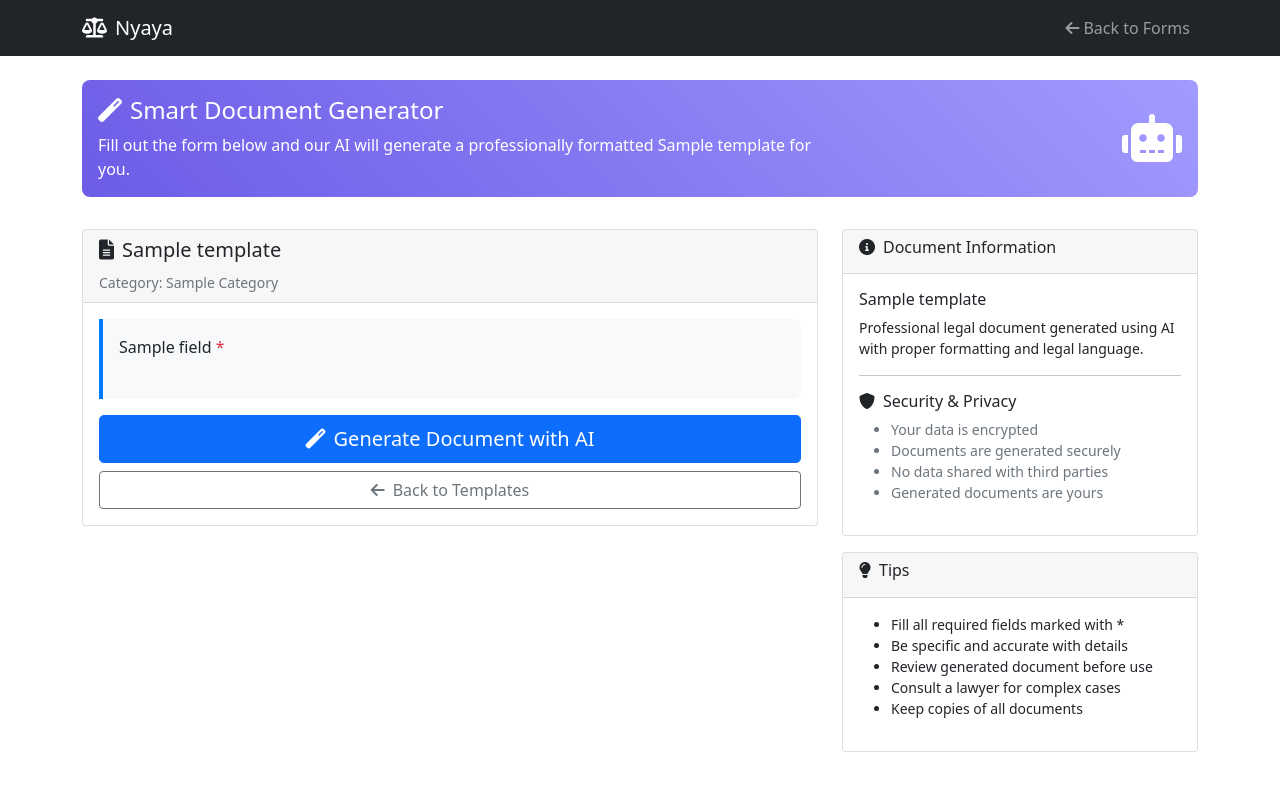
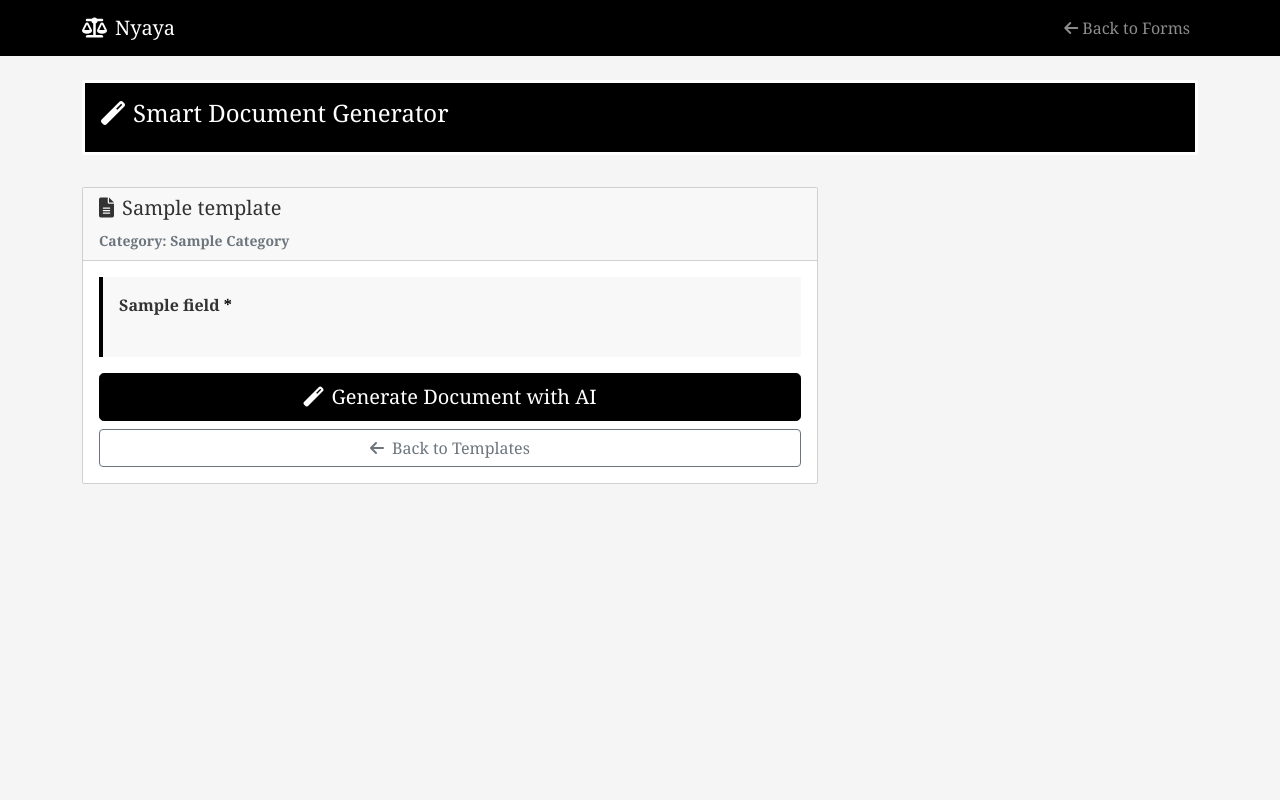
Before and after one commit to AmulyaSKumar/gothila, a Flask app: template templates/forms/generate_form.html in a window 1280 px wide. Run offline with Flask 3, Linux system fonts and the light colour scheme; the template is opened without the code that fills it: most values are stand-ins (such as "Sample title", 1, 10 or a date in 2020).

Commit message:
Update generate_form.html

```diff
--- a/templates/forms/generate_form.html
+++ b/templates/forms/generate_form.html
@@ -7,28 +7,84 @@
     <link href="https://cdn.jsdelivr.net/npm/bootstrap@5.1.3/dist/css/bootstrap.min.css" rel="stylesheet">
     <link href="https://cdnjs.cloudflare.com/ajax/libs/font-awesome/6.0.0/css/all.min.css" rel="stylesheet">
     <style>
+        body {
+            font-family: 'Georgia', serif;
+            background: #f5f5f5;
+        }
         .form-step {
-            border-left: 4px solid #007bff;
-            background: #f8f9fa;
+            border-left: 4px solid #000000;
+            background: #f8f8f8;
             padding: 1rem;
             margin-bottom: 1rem;
-            border-radius: 0 8px 8px 0;
+            border-radius: 0 2px 2px 0;
         }
         .required-field::after {
             content: " *";
-            color: #dc3545;
+            color: #000000;
         }
         .ai-info {
-            background: linear-gradient(45deg, #6c5ce7, #a29bfe);
+            background: #000000;
             color: white;
             padding: 1rem;
-            border-radius: 8px;
+            border-radius: 2px;
             margin-bottom: 2rem;
+            border: 3px solid #ffffff;
         }
         .field-help {
             font-size: 0.85rem;
-            color: #6c757d;
+            color: #666666;
             margin-top: 0.25rem;
+            font-family: 'Georgia', serif;
+        }
+        .navbar-dark {
+            background: #000000 !important;
+            font-family: 'Georgia', serif;
+        }
+        .btn-primary {
+            background: #000000;
+            border-color: #000000;
+            font-family: 'Georgia', serif;
+        }
+        .btn-primary:hover {
+            background: #333333;
+            border-color: #333333;
+        }
+        .btn-success {
+            background: #333333;
+            border-color: #333333;
+            font-family: 'Georgia', serif;
+        }
+        .btn-success:hover {
+            background: #555555;
+            border-color: #555555;
+        }
+        .form-control, .form-select {
+            border: 1px solid #333333;
+            border-radius: 2px;
+            font-family: 'Georgia', serif;
+        }
+        .form-control:focus, .form-select:focus {
+            border-color: #000000;
+            box-shadow: 0 0 0 0.2rem rgba(0,0,0,0.1);
+        }
+        .form-label {
+            color: #333333;
+            font-weight: 600;
+            font-family: 'Georgia', serif;
+        }
+        h1, h2, h3, h4, h5, h6 {
+            font-family: 'Georgia', serif;
+            color: #333333;
+        }
+        .card {
+            border: 1px solid #d0d0d0;
+            border-radius: 2px;
+        }
+        .card-header {
+            background: #f8f8f8;
+            border-bottom: 1px solid #d0d0d0;
+            font-family: 'Georgia', serif;
+            font-weight: 600;
         }
     </style>
 </head>
@@ -50,12 +106,9 @@
         <div class="ai-info">
             <div class="row align-items-center">
                 <div class="col-md-8">
-                    <h4><i class="fas fa-magic me-2"></i>Smart Document Generator</h4>
-                    <p class="mb-0">Fill out the form below and our AI will generate a professionally formatted {{ template.name }} for you.</p>
+          <h4 class="white-text"  style="color: white;"><i class="fas fa-magic me-2"></i>Smart Document Generator</h4>
                 </div>
-                <div class="col-md-4 text-end">
-                    <i class="fas fa-robot fa-3x"></i>
-                </div>
+
             </div>
         </div>
 
@@ -160,72 +213,9 @@
                 </div>
             </div>
 
-            <div class="col-md-4">
-                <div class="card">
-                    <div class="card-header">
-                        <h6><i class="fas fa-info-circle me-2"></i>Document Information</h6>
-                    </div>
-                    <div class="card-body">
-                        {% if template_id == 'consumer_complaint' %}
-                            <h6>Consumer Complaint Letter</h6>
-                            <p class="small">This document helps you file a formal complaint against businesses for defective products or poor services. It references Indian Consumer Protection laws.</p>
-                            <ul class="small">
-                                <li>Formal complaint format</li>
-                                <li>Legal backing under Consumer Protection Act</li>
-                                <li>Clear demand for resolution</li>
-                                <li>Ready for submission</li>
-                            </ul>
-                        {% elif template_id == 'legal_notice' %}
-                            <h6>Legal Notice</h6>
-                            <p class="small">A formal warning before taking legal action. This document puts the other party on notice about your legal claims.</p>
-                            <ul class="small">
-                                <li>Legally binding format</li>
-                                <li>Clear statement of facts</li>
-                                <li>Demand for remedy</li>
-                                <li>Warning of legal action</li>
-                            </ul>
-                        {% elif template_id == 'rent_agreement' %}
-                            <h6>Rental Agreement</h6>
-                            <p class="small">A comprehensive rental agreement compliant with Indian rental laws and local regulations.</p>
-                            <ul class="small">
-                                <li>Standard rental clauses</li>
-                                <li>Tenant and landlord rights</li>
-                                <li>Termination conditions</li>
-                                <li>Legal compliance</li>
-                            </ul>
-                        {% else %}
-                            <h6>{{ template.name }}</h6>
-                            <p class="small">Professional legal document generated using AI with proper formatting and legal language.</p>
-                        {% endif %}
 
-                        <hr>
-                        <h6><i class="fas fa-shield-alt me-2"></i>Security & Privacy</h6>
-                        <ul class="small text-muted">
-                            <li>Your data is encrypted</li>
-                            <li>Documents are generated securely</li>
-                            <li>No data shared with third parties</li>
-                            <li>Generated documents are yours</li>
-                        </ul>
-                    </div>
-                </div>
 
-                <div class="card mt-3">
-                    <div class="card-header">
-                        <h6><i class="fas fa-lightbulb me-2"></i>Tips</h6>
-                    </div>
-                    <div class="card-body">
-                        <ul class="small">
-                            <li>Fill all required fields marked with *</li>
-                            <li>Be specific and accurate with details</li>
-                            <li>Review generated document before use</li>
-                            <li>Consult a lawyer for complex cases</li>
-                            <li>Keep copies of all documents</li>
-                        </ul>
-                    </div>
-                </div>
-            </div>
-        </div>
-    </div>
+
 
     <script src="https://cdn.jsdelivr.net/npm/bootstrap@5.1.3/dist/js/bootstrap.bundle.min.js"></script>
     <script>
```
